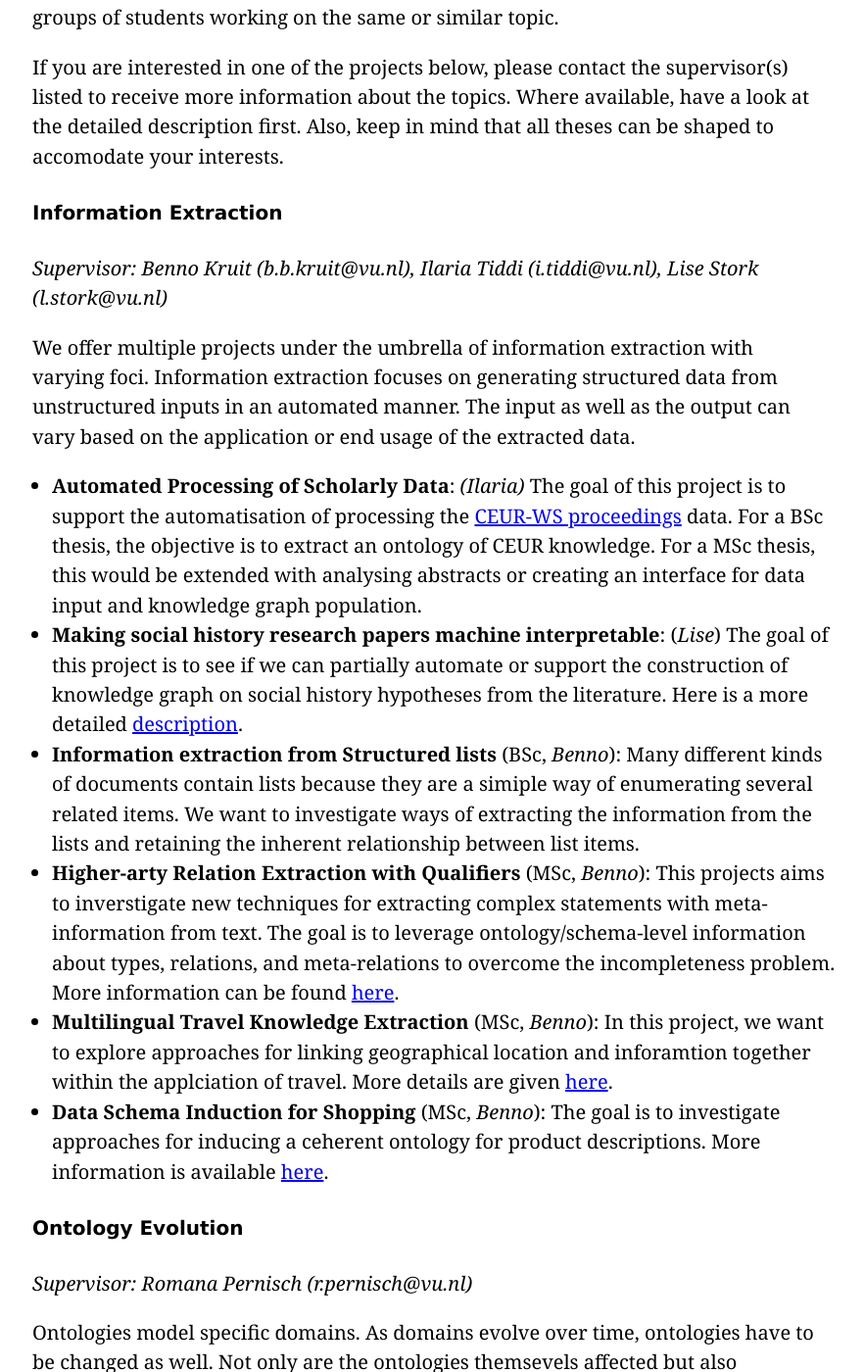
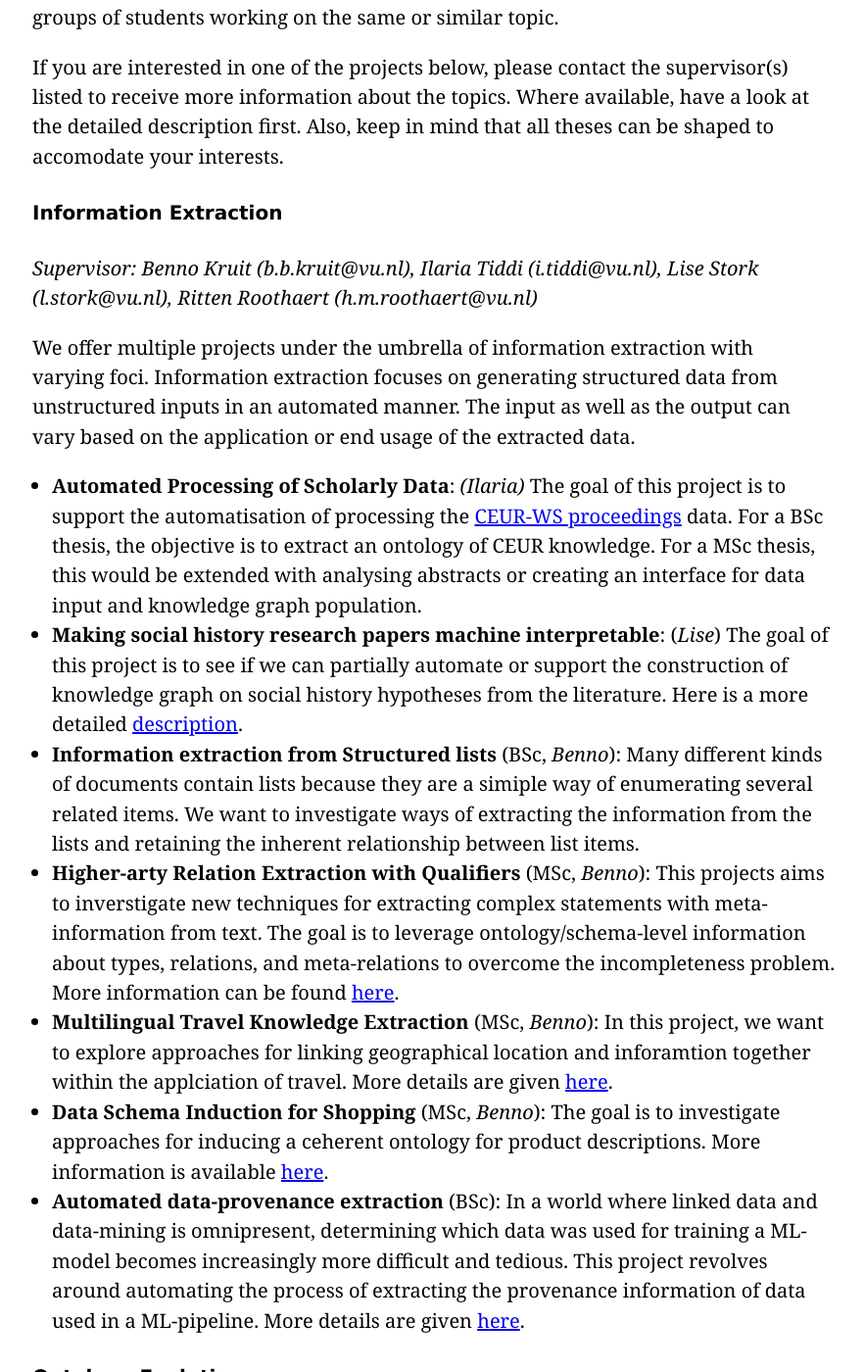
Before and after one commit to kai-vu/site, a Jekyll site: the page built from theses/index.md, in a window 1280 px wide and 1400 px high, scrolled down 950 px. Shown: the whole window at 98% size, without its empty margins (207-1089 px from the left). Built offline with Jekyll 4.4.1, drawn with Linux system fonts in a browser that asks for light colours; our own code applies the rules of GitHub Pages for plain Markdown files; some of the changed text lies outside the part shown.

Commit message:
moved my (Ritten) project to a better category

```diff
--- a/theses/index.md
+++ b/theses/index.md
@@ -39,7 +39,7 @@ Most of the topics below can be investigated by either BSc or MSc AI students. W
 If you are interested in one of the projects below, please contact the supervisor(s) listed to receive more information about the topics. Where available, have a look at the detailed description first. Also, keep in mind that all theses can be shaped to accomodate your interests.
 
 #### Information Extraction
-*Supervisor: Benno Kruit (b.b.kruit@vu.nl), Ilaria Tiddi (i.tiddi@vu.nl), Lise Stork (l.stork@vu.nl)*
+*Supervisor: Benno Kruit (b.b.kruit@vu.nl), Ilaria Tiddi (i.tiddi@vu.nl), Lise Stork (l.stork@vu.nl), Ritten Roothaert (h.m.roothaert@vu.nl)*
 
 We offer multiple projects under the umbrella of information extraction with varying foci. Information extraction focuses on generating structured data from unstructured inputs in an automated manner. The input as well as the output can vary based on the application or end usage of the extracted data.
 - **Automated Processing of Scholarly Data**: *(Ilaria)* The goal of this project is to support the automatisation of processing the <a href="http://ceur-ws.org">CEUR-WS proceedings</a> data. For a BSc thesis, the objective is to extract an ontology of CEUR knowledge. For a MSc thesis, this would be extended with analysing abstracts or creating an interface for data input and knowledge graph population.
@@ -48,6 +48,7 @@ We offer multiple projects under the umbrella of information extraction with var
 - **Higher-arty Relation Extraction with Qualifiers** (MSc, *Benno*): This projects aims to inverstigate new techniques for extracting complex statements with meta-information from text. The goal is to leverage ontology/schema-level information about types, relations, and meta-relations to overcome the incompleteness problem. More information can be found <a href="BK_relextract">here</a>.
 - **Multilingual Travel Knowledge Extraction** (MSc, *Benno*): In this project, we want to explore approaches for linking geographical location and inforamtion together within the applciation of travel. More details are given <a href="BK_travel">here</a>.
 - **Data Schema Induction for Shopping** (MSc, *Benno*): The goal is to investigate approaches for inducing a ceherent ontology for product descriptions. More information is available <a href="BK_shopping">here</a>.
+- **Automated data-provenance extraction** (BSc): In a world where linked data and data-mining is omnipresent, determining which data was used for training a ML-model becomes increasingly more difficult and tedious. This project revolves around automating the process of extracting the provenance information of data used in a ML-pipeline. More details are given <a href="RR_prov">here</a>.
 
 #### Ontology Evolution
 *Supervisor: Romana Pernisch (r.pernisch@vu.nl)*
```
Also changed, not shown: other parts of theses/index.md (+0 -2 lines).
